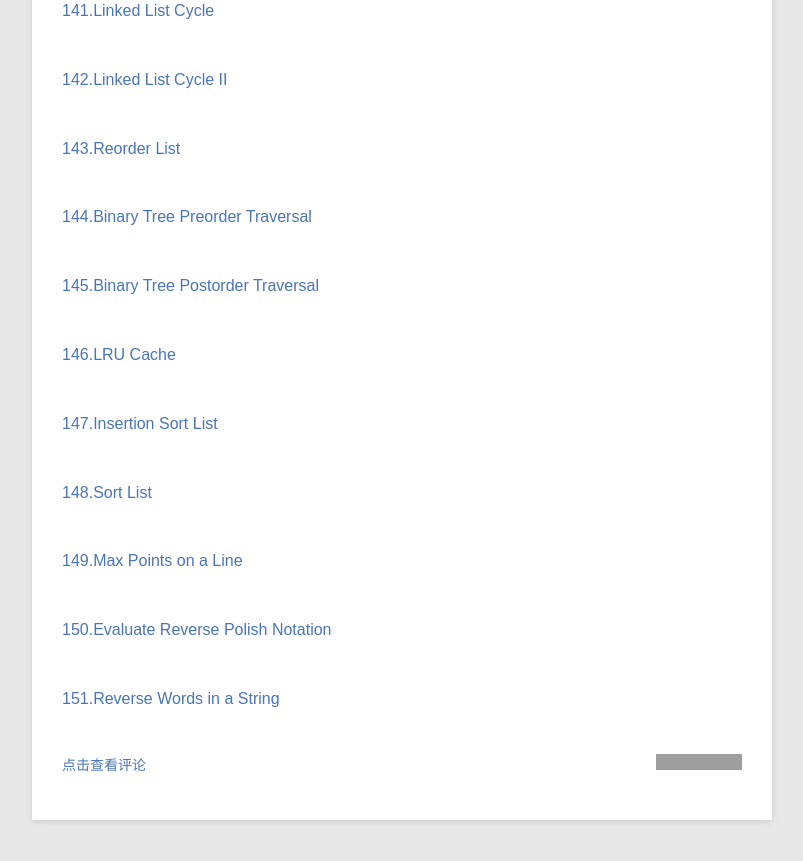
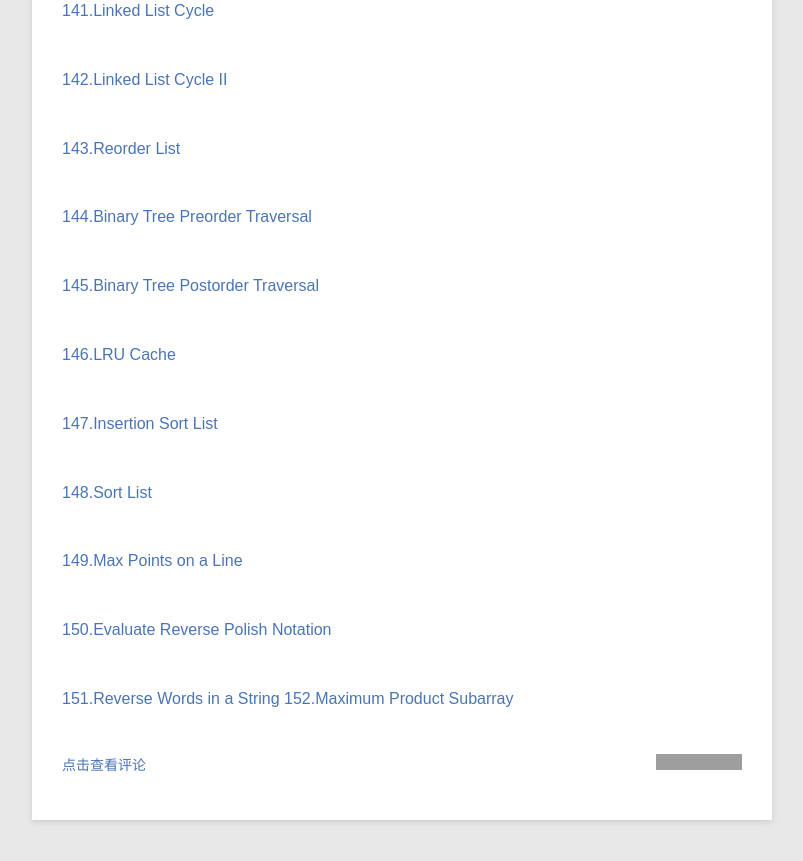
Before and after one commit to kunth/kunth.github.io, a Jekyll site: the page built from _posts/blog/2014-05-27-Leetcode-index.md, in a window 1280 px wide and 900 px high, scrolled down 10115 px. Shown: the top 861 px of the window, without its empty margins (78-881 px from the left). Built offline with Jekyll 4.4.1, drawn with Linux system fonts in a browser that asks for light colours; Markdown is read by kramdown in place of the engine named in the settings; grey boxes are pictures that could not be loaded.

Commit message:
update Leetcode-index

```diff
--- a/_posts/blog/2014-05-27-Leetcode-index.md
+++ b/_posts/blog/2014-05-27-Leetcode-index.md
@@ -312,6 +312,7 @@ Leetcode上90%的题都很经典，值得多做，但也有像valid number这样
 [150.Evaluate Reverse Polish Notation][150]
 
 [151.Reverse Words in a String][151]
+[152.Maximum Product Subarray][152]
 
 [1]: http://blog.csdn.net/flyupliu/article/details/22238237
 [2]: http://blog.csdn.net/flyupliu/article/details/25335561
@@ -464,5 +465,6 @@ Leetcode上90%的题都很经典，值得多做，但也有像valid number这样
 [149]: http://blog.csdn.net/flyupliu/article/details/25566723
 [150]: http://blog.csdn.net/flyupliu/article/details/21173787
 [151]: http://blog.csdn.net/flyupliu/article/details/21170281
+[152]: http://blog.csdn.net/flyupliu/article/details/39648045
 [github]: https://github.com/kunth/Leetcode
 [csdn]: http://blog.csdn.net/flyupliu/article/details/26824167
```
